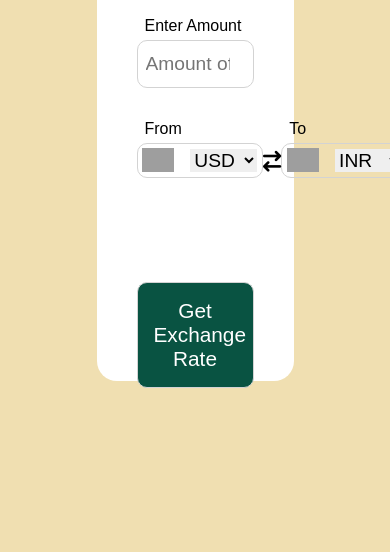
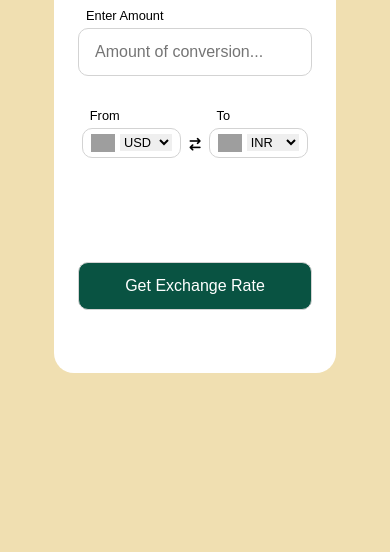
Before and after one commit to kingshukdash123/Currency-Converter, a plain HTML site: page index.html in a window 390 px wide. Shown: the part 292-844 px from the top of the page. Drawn offline with Linux system fonts and the light colour scheme; grey boxes are pictures that could not be loaded.

Commit message:
Add responsiveness for mobile device

```diff
--- a/index.html
+++ b/index.html
@@ -12,7 +12,6 @@
     <!-- main container -->
     <div class="main-container">
         <p id="title">Currency Converter</p>
-        <form>
 
             <!-- amount input -->
             <div class="amount-input">
@@ -27,7 +26,7 @@
                 <div class="from-container">
                     <p class="select-text">From</p>
                     <div class="select-from-container select hover-effect">
-                        <img src="https://flagsapi.com/US/flat/64.png">
+                        <img class = "map" src="https://flagsapi.com/US/flat/64.png">
                         <select name="from" class="select-currency"></select>
                     </div>
                 </div>
@@ -39,7 +38,7 @@
                 <div class="to-container">
                     <p class="select-text">To</p>
                     <div class="select-to-container select hover-effect">
-                        <img src="https://flagsapi.com/IN/flat/64.png">
+                        <img class="map" src="https://flagsapi.com/IN/flat/64.png">
                         <select name="to" class="select-currency"></select>
                     </div>
                 </div>
@@ -52,7 +51,6 @@
 
             <!-- exchange button -->
              <button id="exchange-button">Get Exchange Rate</button>
-        </form>
     </div>
     <script src="country.js"></script>
     <script src="app.js"></script>
--- a/style.css
+++ b/style.css
@@ -11,17 +11,32 @@ body {
     align-items: center;
 }
 .main-container {
+    display: flex;
+    flex-direction: column;
+    justify-content: center;
+    align-items: center;
     background-color: white;
     padding: 2.5rem;
     height: 50vh;
     width: 30vw;
     border-radius: 20px;
 }
+@media (max-width: 415px) {
+    .main-container {
+        width : 60vw;
+        padding: 2rem 1.5rem 2rem 1.5rem;
+    }
+}
 #title {
     font-size: 1.8rem;
     font-weight: 550;
     text-align: center;
     font-family: serif;
+}
+@media (max-width: 415px) {
+    #title {
+        font-size: 1.4rem;
+    }
 }
 /* form {
     display: flex;
@@ -45,11 +60,22 @@ body {
     box-sizing: border-box;
     height: 3rem;
 }
+@media (max-width: 415px) {
+    #enter-amount-title {
+        font-size: 0.8rem;
+    }
+    .enter-amount-input {
+         font-size: 1rem;
+         padding : 1rem
+    }
+
+}
 .exchange-container {
     display: flex;
     justify-content: space-between;
     align-items: center;
     margin-top: 2rem;
+    gap: 2rem;
 }
 .select-text {
     margin: 0rem 0rem 0.3rem 0.5rem;
@@ -76,6 +102,37 @@ body {
     top: 0.8rem;
     font-size: 1.3rem;
 }
+@media (max-width: 415px) {
+    .exchange-container {
+        font-size: 0.8rem;
+        display: flex;
+        justify-content: center;
+        align-items: center;
+        gap: 0.5rem;
+        width: 65vw;
+    }
+    .select-currency {
+        font-size: 0.8rem;
+    }
+    #exchange-icon {
+        font-size: 0.8rem;
+    }
+    .select-from-container, .select-to-container {
+        width: 6rem;
+    }
+    .select img {
+        width: 1.5rem;
+        height: auto;
+    }
+    .select {
+        width: 5.5rem;
+        gap: 0.3rem;
+        padding: 0.3rem;
+        display: flex;
+        justify-content: center;
+        align-items: center;
+    }
+}
 .result {
     display: flex;
     justify-content: center;
@@ -91,6 +148,11 @@ body {
     border-radius: 10px;
     height: 2.5rem;
 }
+@media (max-width: 415px) {
+    .result p {
+        font-size: 0.7rem;
+    }
+}
 #exchange-button {
     width: 100%;
     color: white;
@@ -103,6 +165,14 @@ body {
     cursor: pointer;
     font-weight: 549;
 }
+@media (max-width: 415px) {
+    #exchange-button {
+        font-size: 1rem;
+        height: 3rem;
+        text-align: center;
+        padding: 0.8rem;
+    }
+}
 #exchange-button:hover {
     background-color: #218838;
     color: white;
```
